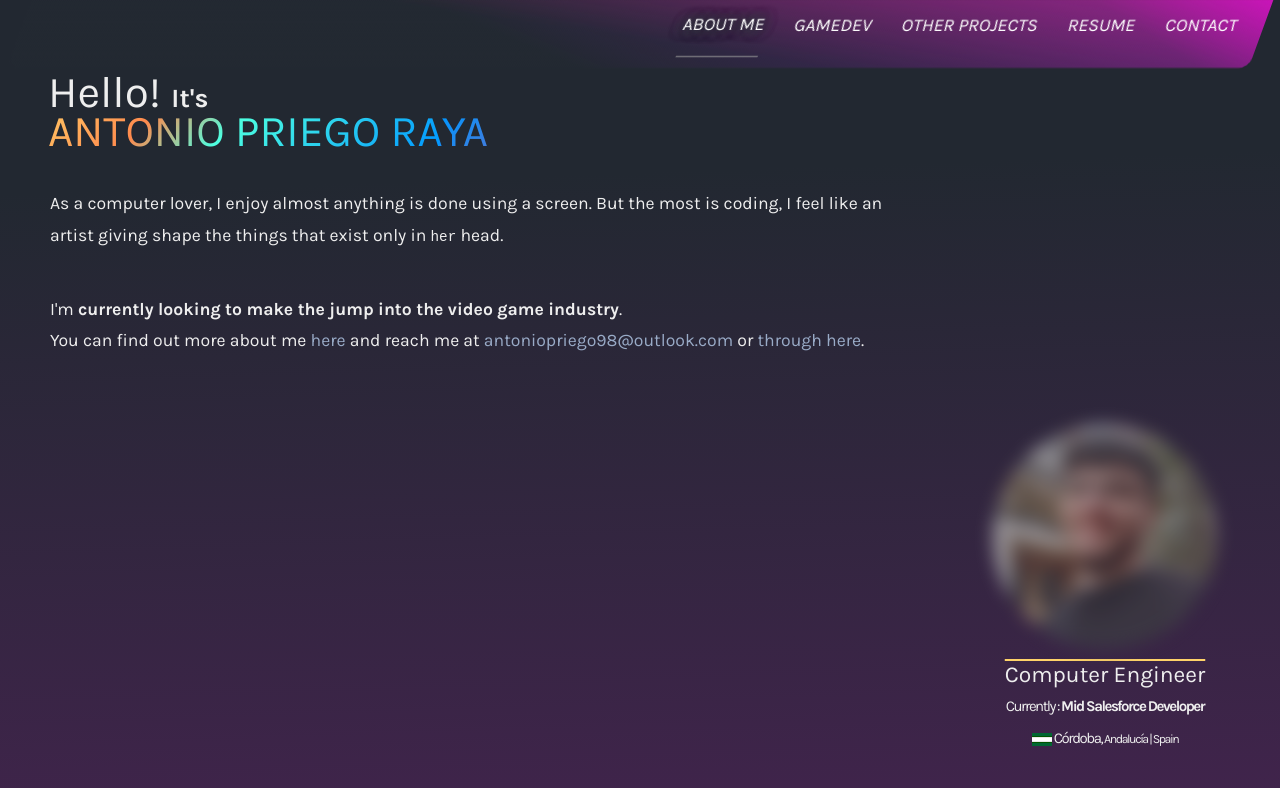
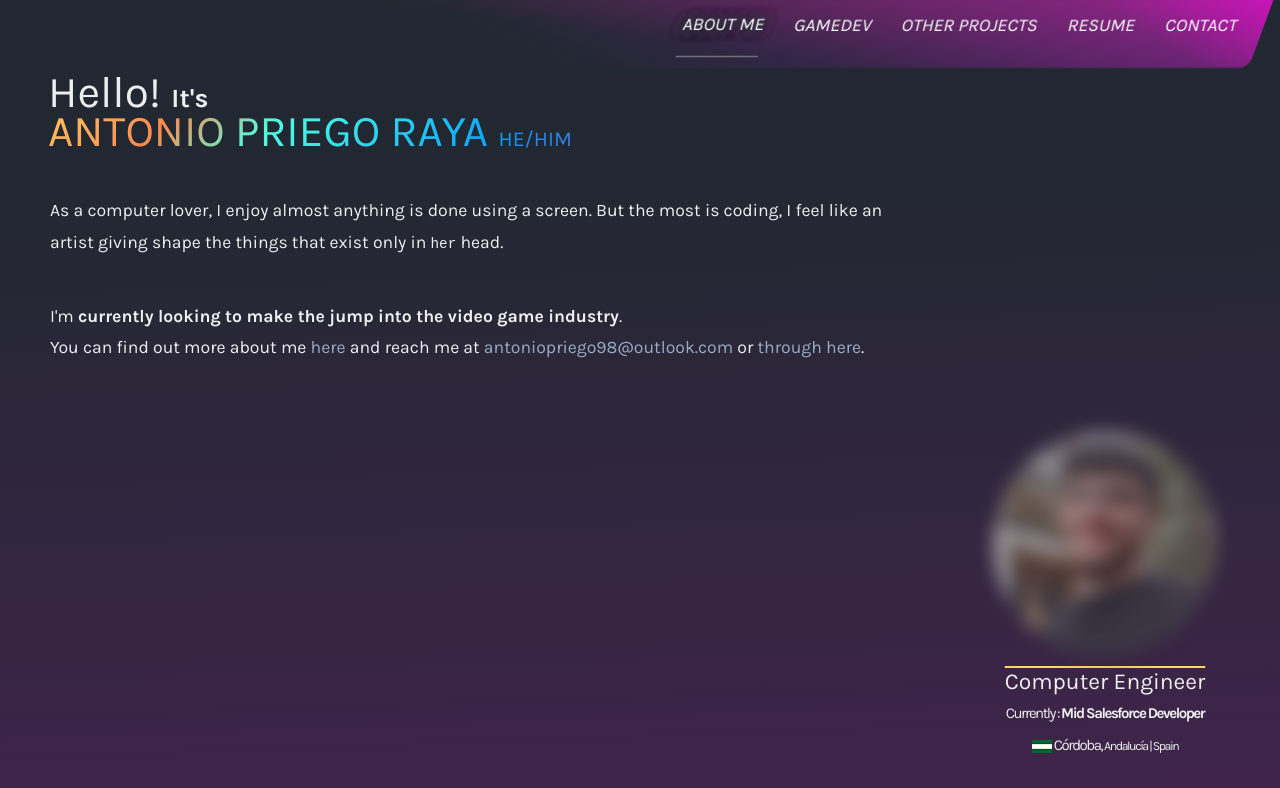
Before and after one commit to AntonioPriego/MiPortfolio, a Vue app: page /#/ in a window 1280 px wide. Shown: the top 788 px of the page. Built offline with nearby package versions, Linux system fonts and the light colour scheme.

Commit message:
Added pronouns

```diff
--- a/src/views/About.vue
+++ b/src/views/About.vue
@@ -4,7 +4,7 @@
     <div class="row">
       <div class="column1">
         <h1>Hello! </h1> <h2>It's</h2><br>
-        <h1 class="animate-charcter">Antonio Priego Raya</h1>
+        <h1 class="animate-charcter">Antonio Priego Raya <small><small><small><small>he/him</small></small></small></small></h1>
 
         <div class="paragraph">
           <div>
```
